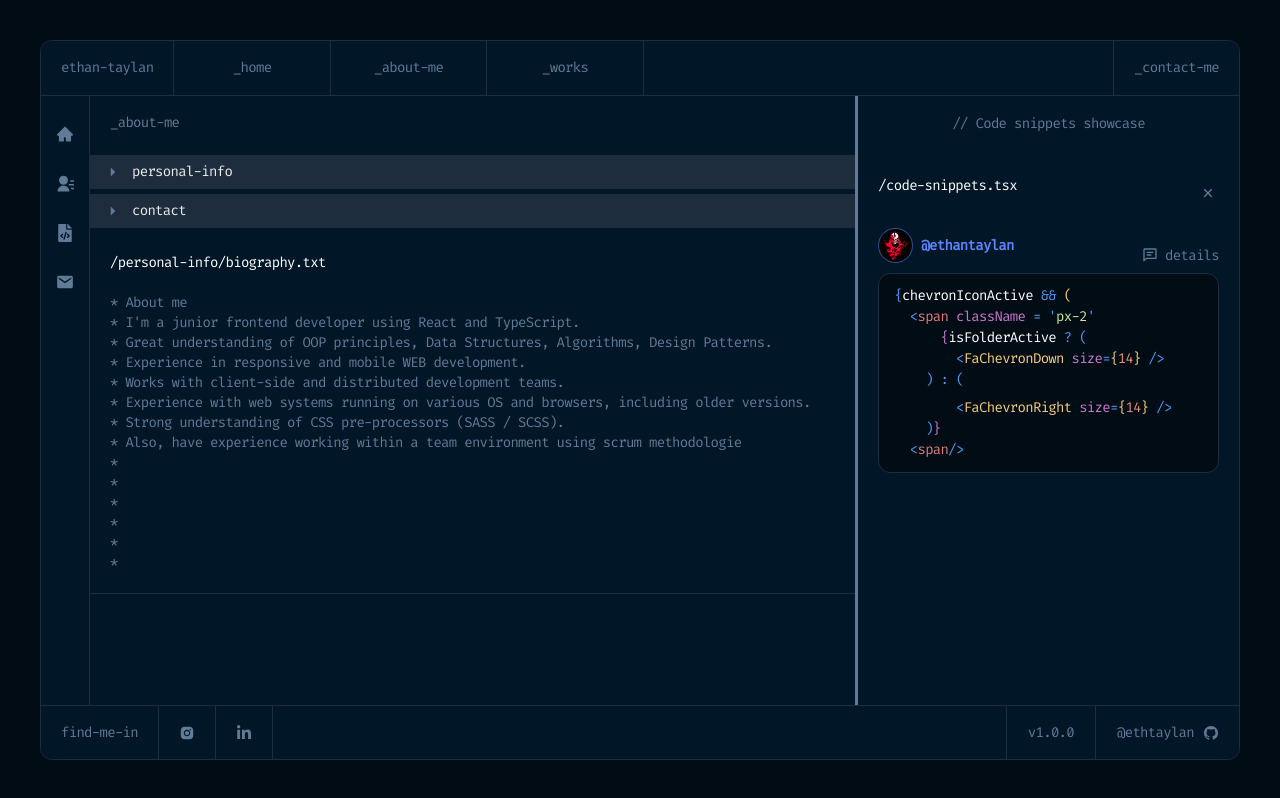
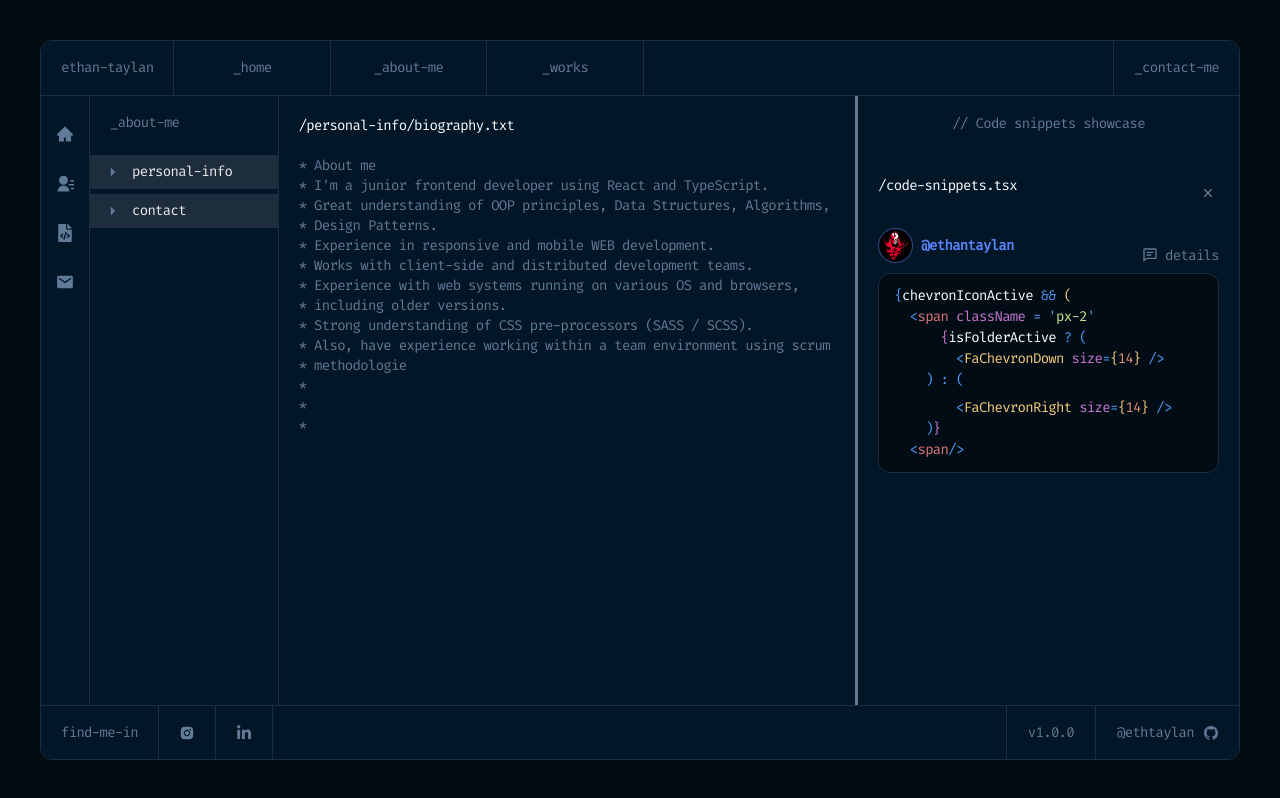
Before and after one commit to ethantaylan/ethan-taylan-portfolio, a React (Vite) app: page /about-me/biography in a window 1280 px wide. Built offline with nearby package versions, Linux system fonts and the light colour scheme.

Commit message:
desktop done

```diff
--- a/src/components/Navbar/navbar.scss
+++ b/src/components/Navbar/navbar.scss
@@ -131,6 +131,7 @@
 				cursor: m.$cursor;
 				color: m.$white;
 				background-color: m.$secondary;
+				border-top-right-radius: 10px;
 			}
 		}
 		&burger {
--- a/src/packages/AboutMe/AboutMe.tsx
+++ b/src/packages/AboutMe/AboutMe.tsx
@@ -51,9 +51,11 @@ const AboutMe: React.FC<AboutMeProps> = ({ children }) => {
 	return (
 		<React.Fragment>
 			<div className='d-flex flex-column w-100'>
-				<h1 className='about-me-title'>_about-me</h1>
-				<div className='my-border-bottom flex-768-column app-bg w-100'>
+				<div className='h-100 folder-main-container app-bg w-100'>
+
 					<div className='folder-container'>
+					<h1 className='about-me-title'>_about-me</h1>
+
 						<div className='d-flex px-3 folder-menu align-items-center w-100'>
 							{isFolderMenuActive ? (
 								<IoMdArrowDropdown
@@ -182,15 +184,14 @@ const AboutMe: React.FC<AboutMeProps> = ({ children }) => {
 							/>
 						</div>
 					</div>
-
 					{children}
 				</div>
 			</div>
-				<CodeSnippets
-					showCodeSnippet={snippet ? true : false}
-					className={matches ? 'w-50' : 'w-100'}
-					onClose={() => handleCodeSnippet(false)}
-				/>
+			<CodeSnippets
+				showCodeSnippet={snippet ? true : false}
+				className={matches ? 'w-50' : 'w-100'}
+				onClose={() => handleCodeSnippet(false)}
+			/>
 		</React.Fragment>
 	);
 };
--- a/src/packages/AboutMe/about-me.scss
+++ b/src/packages/AboutMe/about-me.scss
@@ -24,10 +24,10 @@
 }
 
 @media screen and (min-width: 768px) {
-    .folder-container {
+	.folder-container {
 		width: 250px;
-		width: 100%;
 		height: auto;
+		border-right: 1px solid m.$secondary;
 	}
 
 	.primary-icon {
@@ -45,4 +45,7 @@
 		background-color: m.$secondary;
 		margin: 5px 0 5px 0px;
 	}
+	.folder-main-container {
+		display: flex;
+	}
 }
```
